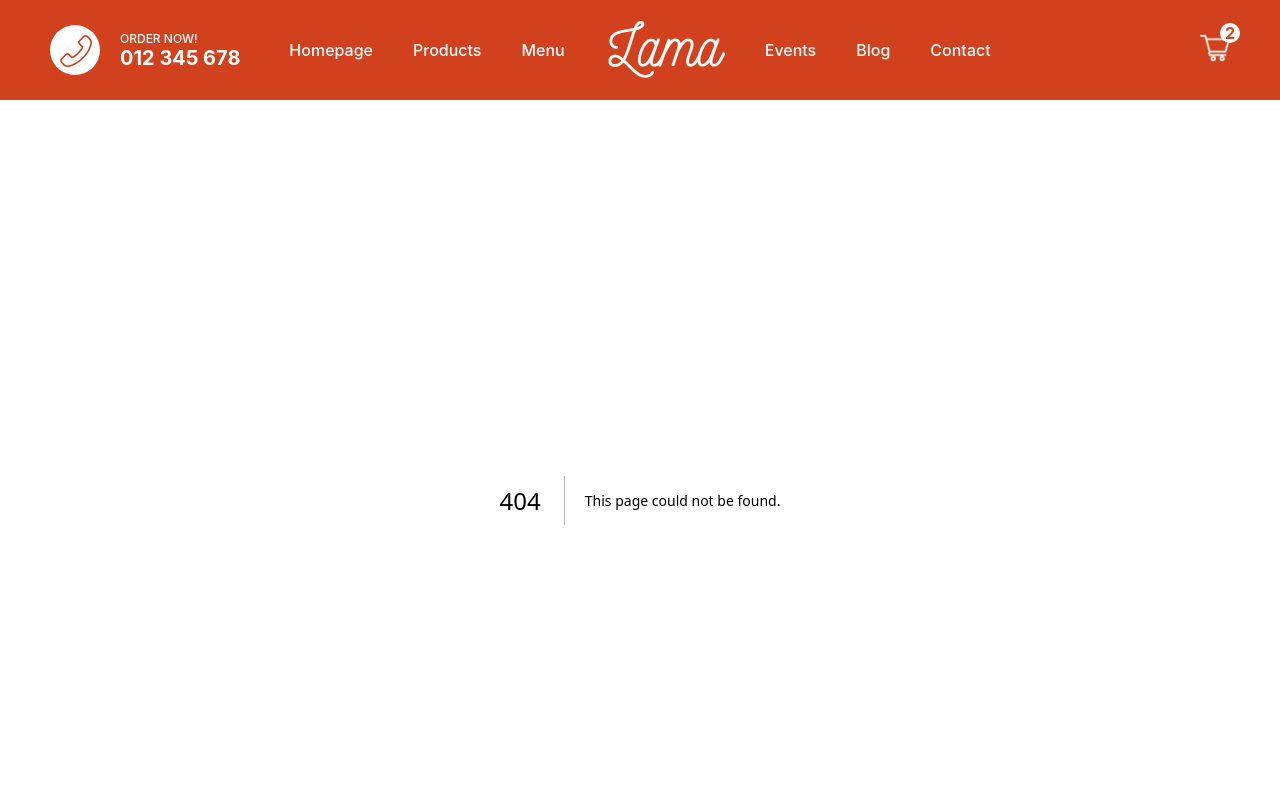
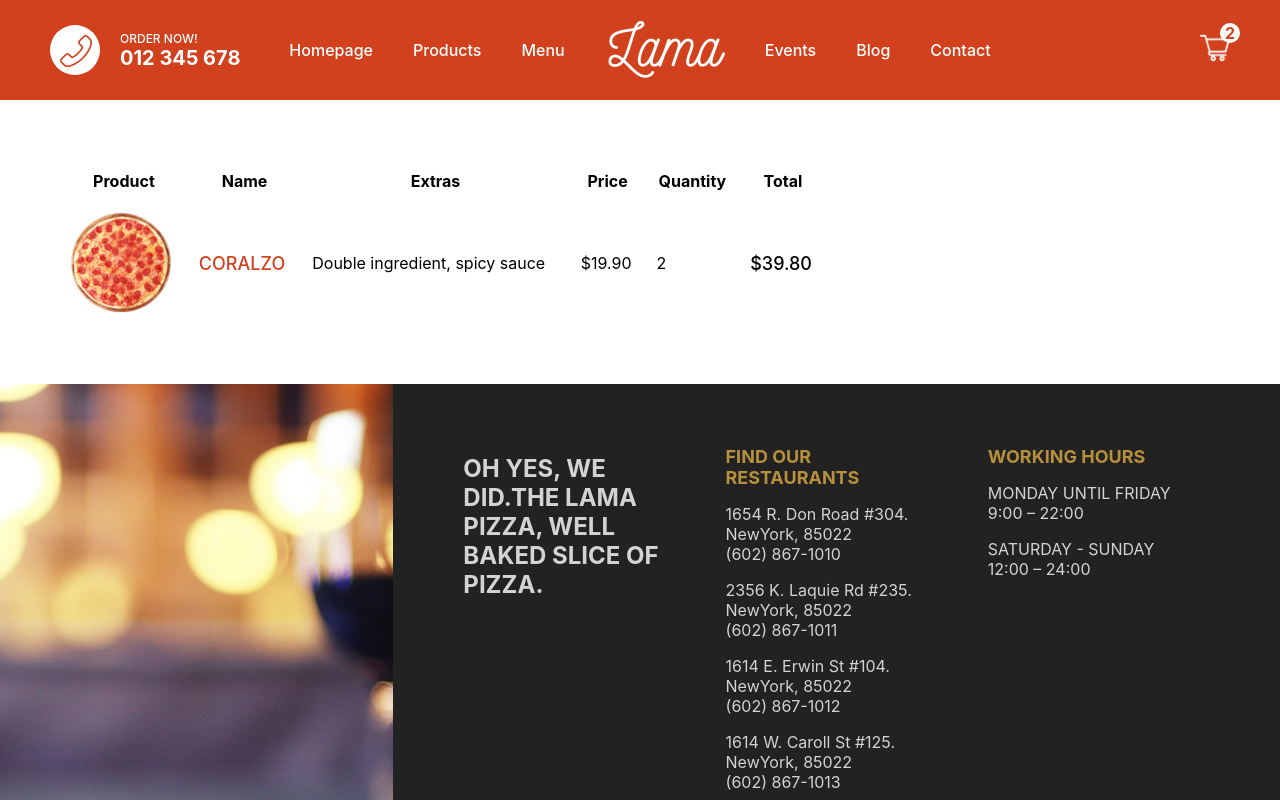
Before and after one commit to anwalker293/pizza-ordering, a Next.js app in the folder pizza-ordering/: page /cart in a window 1280 px wide. Before the commit this address had no page. Shown: the top 800 px of the page. Built offline with nearby package versions, Linux system fonts and the light colour scheme.

Commit message:
feat: cart scratch
Signed-off-by: Alex Walker <alex.walker@indicio.tech>

```diff
--- /dev/null
+++ b/pizza-ordering/src/pages/cart.jsx
@@ -0,0 +1,53 @@
+import styles from "../styles/Cart.module.css";
+import Image from "next/image";
+
+const Cart = () => {
+  return (
+    <div className={styles.container}>
+      <div className={styles.left}>
+        <table className={styles.table}>
+          <tr className={styles.tr}>
+            <th>Product</th>
+            <th>Name</th>
+            <th>Extras</th>
+            <th>Price</th>
+            <th>Quantity</th>
+            <th>Total</th>
+          </tr>
+          <tr>
+            <td>
+              <div className={styles.imgContainer}>
+                <Image
+                  src="/img/pizza.png"
+                  layout="fill"
+                  objectFit="cover"
+                  alt=""
+                />
+              </div>
+            </td>
+            <td>
+              <span className={styles.name}>CORALZO</span>
+            </td>
+            <td>
+              <span className={styles.extras}>
+                Double ingredient, spicy sauce
+              </span>
+            </td>
+            <td>
+              <span className={styles.price}>$19.90</span>
+            </td>
+            <td>
+              <span className={styles.quantity}>2</span>
+            </td>
+            <td>
+              <span className={styles.total}>$39.80</span>
+            </td>
+          </tr>
+        </table>
+      </div>
+      <div className={styles.right}></div>
+    </div>
+  );
+};
+
+export default Cart;
```
